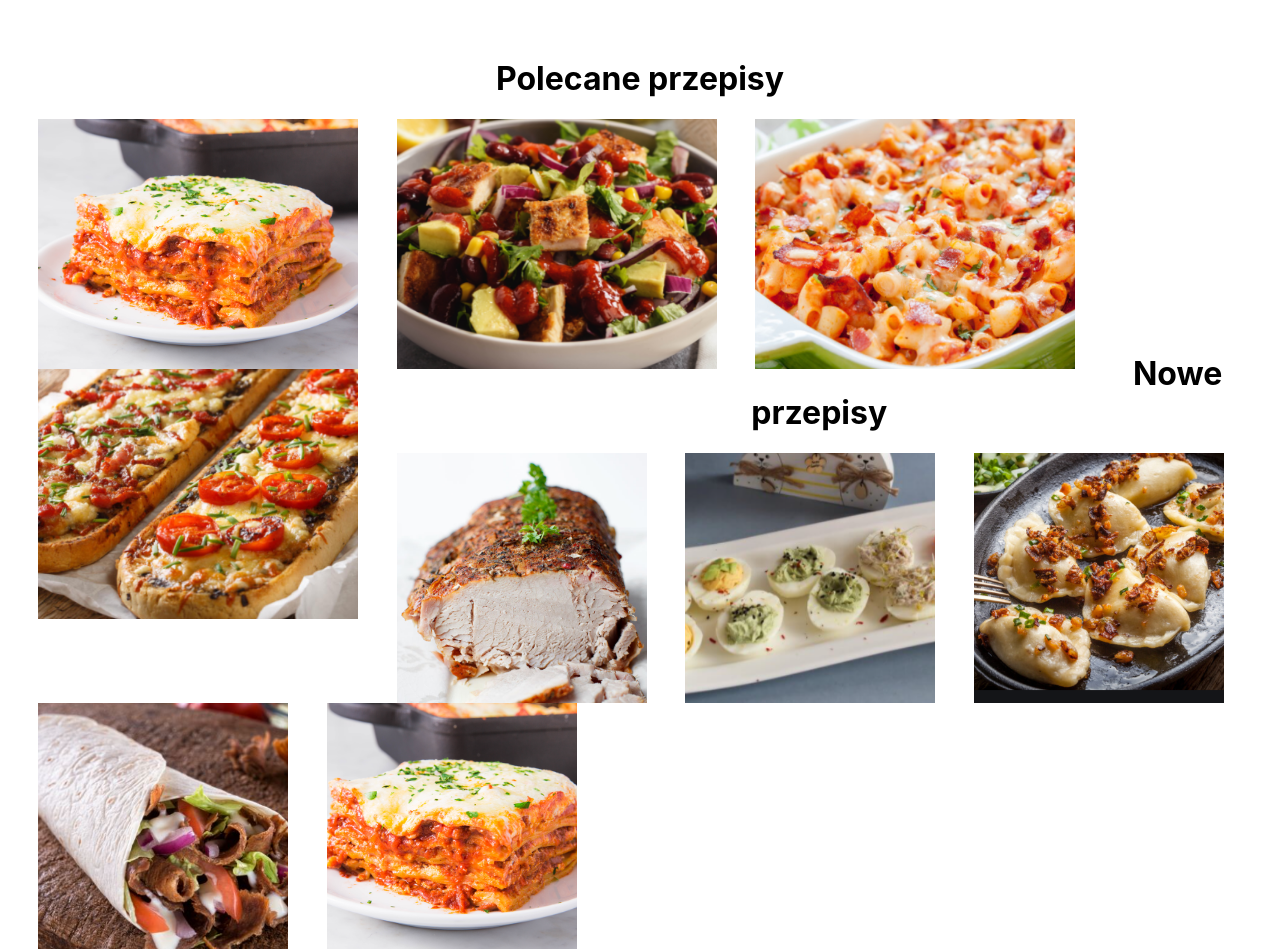
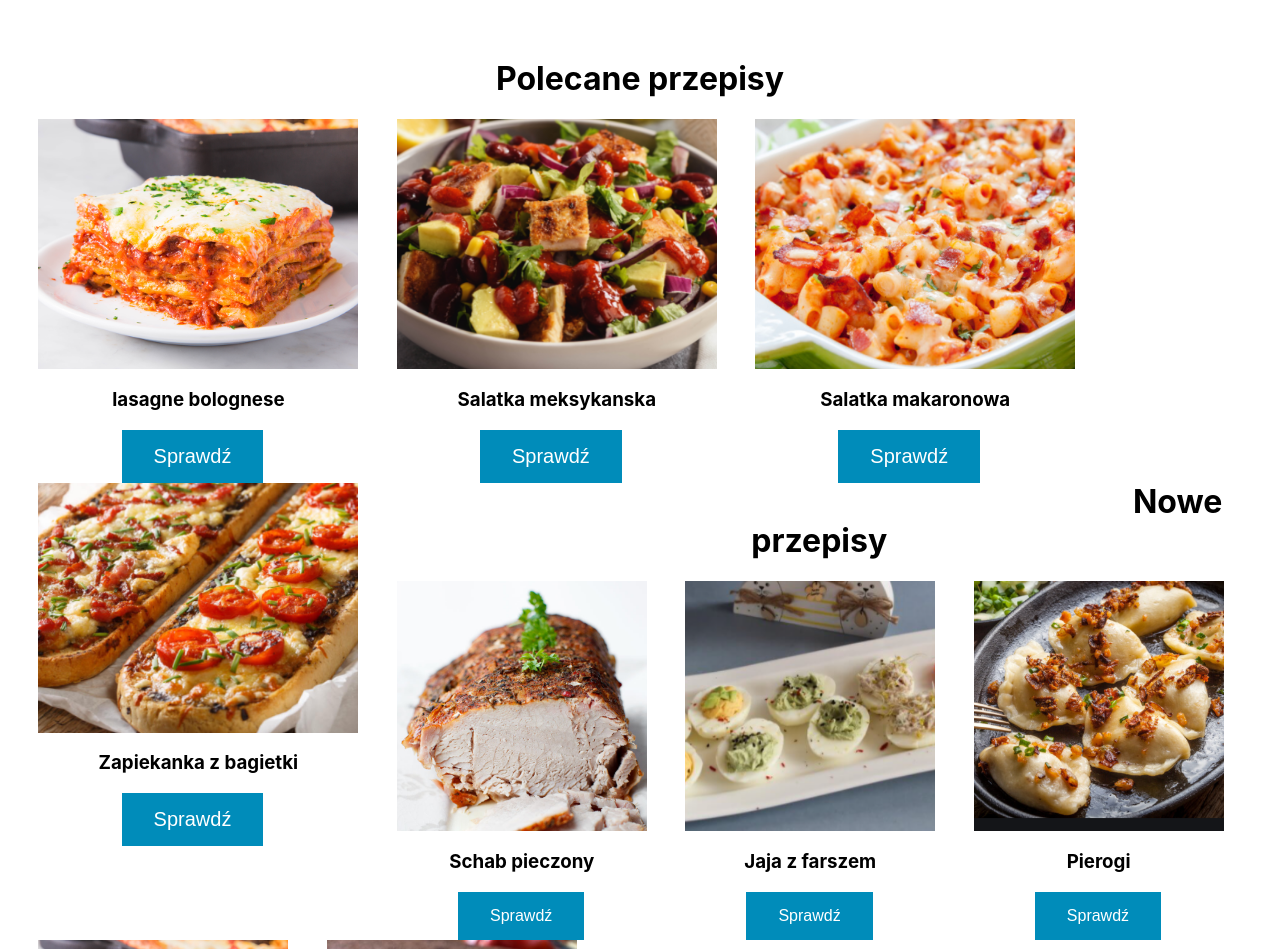
Before and after one commit to JanuszProgramowaniaa/Anielska_Kuchnia, a React (Create React App) app in the folder anielska-kuchnia/: page / in a window 1280 px wide. Shown: the part 563-1512 px from the top of the page. Built offline with nearby package versions, Linux system fonts and the light colour scheme.

Commit message:
MainPage Interface

```diff
--- a/anielska-kuchnia/src/component/News.css
+++ b/anielska-kuchnia/src/component/News.css
@@ -5,8 +5,12 @@ margin-left: 3%;
 
 
 div.News{
-   margin-top: 20%;
+   margin-top: 30%;
     text-align :center;
 
 
 }
+
+button.Rec1{
+    margin-left: -0.5%;
+}
--- a/anielska-kuchnia/src/component/News.js
+++ b/anielska-kuchnia/src/component/News.js
@@ -6,6 +6,10 @@ import jaja from '../static/recipes/jaja_z_farszem.png'
 import schab from '../static/recipes/schab_pieczony.png'
 import pierogi from '../static/recipes/pierogi.png'
 import mega_rollo from '../static/recipes/mega_rollo.png'
+
+
+
+
 export default class News extends Component {
     render() {
 
@@ -20,7 +24,8 @@ export default class News extends Component {
 
                <h1 className="News">{this.props.title}</h1>
                <div>
-               <CardMedia className="Rec"
+               <div className="Rec">
+               <CardMedia
                 style={{height:'250px',
                 width:'250px'
                 }}
@@ -28,20 +33,26 @@ export default class News extends Component {
                 image={schab}
                 title="schab"
               />
+             <h3>Schab pieczony</h3>
+              <button type="button" className="Rec1">Sprawdź </button>
+</div>
 
-
-<CardMedia className="Rec"
+<div className="Rec">
+               <CardMedia
                 style={{height:'250px',
                 width:'250px'
                 }}
 
                 image={jaja}
-                title="lasagneBolognese"
-
+                title="jaja_z_farszem"
               />
+             <h3>Jaja z farszem</h3>
+              <button type="button" className="Rec1">Sprawdź </button>
+</div>
 
 
-<CardMedia className="Rec"
+ <div className="Rec">
+               <CardMedia
                 style={{height:'250px',
                 width:'250px'
                 }}
@@ -49,8 +60,25 @@ export default class News extends Component {
                 image={pierogi}
                 title="pierogi"
               />
+             <h3>Pierogi</h3>
+              <button type="button" className="Rec1">Sprawdź </button>
+</div>
 
-<CardMedia className="Rec"
+<div className="Rec">
+               <CardMedia
+                style={{height:'250px',
+                width:'250px'
+                }}
+
+                image={lazania}
+                title="lazania"
+              />
+             <h3>Lazania</h3>
+              <button type="button" className="Rec1">Sprawdź </button>
+</div>
+
+<div className="Rec">
+               <CardMedia
                 style={{height:'250px',
                 width:'250px'
                 }}
@@ -58,15 +86,9 @@ export default class News extends Component {
                 image={mega_rollo}
                 title="mega_rollo"
               />
-
-<CardMedia className="Rec"
-                style={{height:'250px',
-                width:'250px'
-                }}
-
-                image={lazania}
-                title="lasagneBolognese"
-              />
+             <h3>Mega rollo</h3>
+              <button type="button" className="Rec1">Sprawdź </button>
+</div>
 
 
                </div>
--- a/anielska-kuchnia/src/component/Recommend.css
+++ b/anielska-kuchnia/src/component/Recommend.css
@@ -5,3 +5,10 @@ margin-left: 3%;
 .Zapchaj{color:white;}
 
 .Recommends{text-align :center;}
+h3{text-align: center;}
+button.Rec{
+margin: 0 auto;
+margin-left: 26%;
+font-size: 20px;
+
+}
--- a/anielska-kuchnia/src/component/Recommend.js
+++ b/anielska-kuchnia/src/component/Recommend.js
@@ -22,7 +22,8 @@ export default class Recommend extends Component {
                <h1 className="Zapchaj">s</h1>
                <h1 className="Recommends">{this.props.title}</h1>
                <div>
-               <CardMedia className="Rec"
+               <div className="Rec">
+               <CardMedia
                 style={{height:'250px',
                 width:'320px'
                 }}
@@ -30,9 +31,11 @@ export default class Recommend extends Component {
                 image={lazania}
                 title="lasagneBolognese"
               />
-
-
-<CardMedia className="Rec"
+              <h3>lasagne bolognese</h3>
+              <button type="button" className="Rec">Sprawdź </button>
+</div>
+<div className="Rec">
+<CardMedia
                 style={{height:'250px',
                 width:'320px'
                 }}
@@ -41,9 +44,11 @@ export default class Recommend extends Component {
                 title="salatka_meksykanska"
 
               />
-
-
-<CardMedia className="Rec"
+              <h3>Salatka meksykanska</h3>
+              <button type="button" className="Rec">Sprawdź </button>
+ </div>
+ <div className="Rec">
+<CardMedia
                 style={{height:'250px',
                 width:'320px'
                 }}
@@ -51,8 +56,12 @@ export default class Recommend extends Component {
                 image={salatka_makaronowa}
                 title="salatka_makaronowa"
               />
+              <h3>Salatka makaronowa</h3>
+              <button type="button" className="Rec">Sprawdź </button>
+</div>
 
-<CardMedia className="Rec"
+<div className="Rec">
+<CardMedia
                 style={{height:'250px',
                 width:'320px'
                 }}
@@ -60,7 +69,9 @@ export default class Recommend extends Component {
                 image={zapiekanka_z_bagietki}
                 title="zapiekanka_z_bagietki"
               />
-
+              <h3>Zapiekanka z bagietki</h3>
+              <button type="button" className="Rec">Sprawdź </button>
+</div>
 
 
 
```
